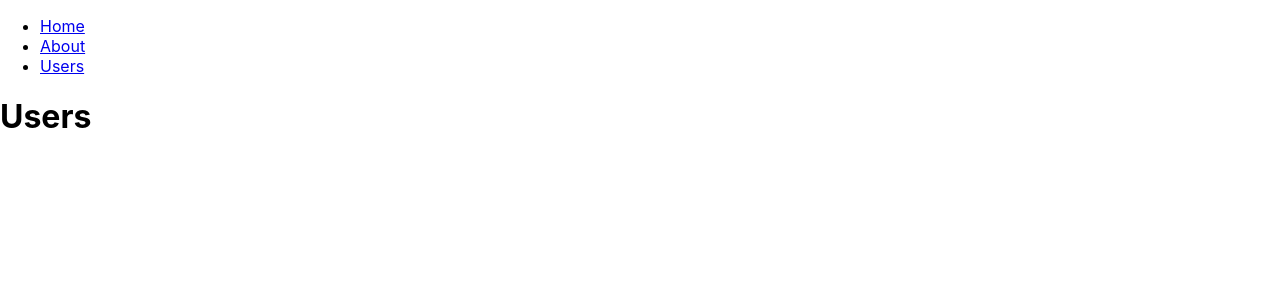
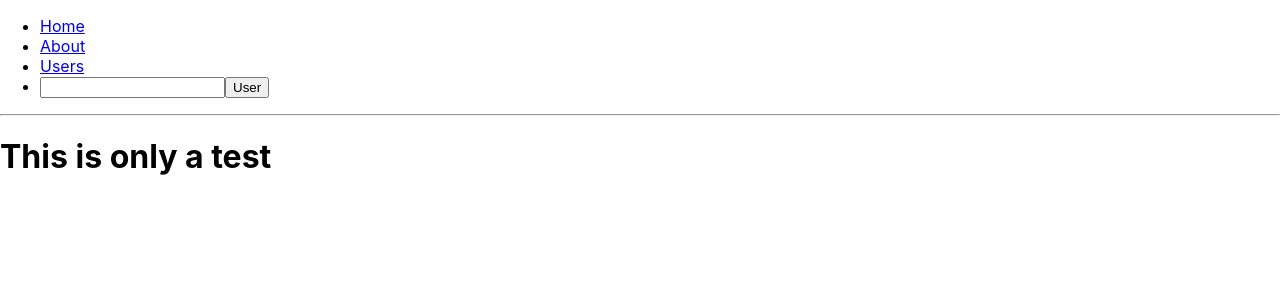
Before and after one commit to bayl0n/twitter-clone, a React (Create React App) app in the folder client/: page /users in a window 1280 px wide. Shown: the top 300 px of the page. Built offline with nearby package versions, Linux system fonts and the light colour scheme.

Commit message:
Set up basic routing

```diff
--- a/client/package.json
+++ b/client/package.json
@@ -6,7 +6,9 @@
     "@testing-library/jest-dom": "^5.12.0",
     "@testing-library/react": "^11.2.6",
     "@testing-library/user-event": "^12.8.3",
+    "bootstrap": "^5.0.0",
     "react": "^17.0.2",
+    "react-bootstrap": "^1.5.2",
     "react-dom": "^17.0.2",
     "react-router-dom": "^5.2.0",
     "react-scripts": "4.0.3",
--- a/client/src/App.js
+++ b/client/src/App.js
@@ -1,16 +1,22 @@
-import Home from "./pages/Home";
 import {
-    BrowserRouter as Router,
     Switch,
     Route,
     Link
 } from "react-router-dom";
+import { useState } from "react";
+
+import Home from './pages/Home';
+import About from './pages/About';
+import User from './components/User';
+import AllUsers from './components/AllUsers';
 
 function App() {
+
+    const [user, setUser] = useState("");
+
     return (
-        <Router>
+        <>
             <div>
-                <nav>
                 <ul>
                     <li>
                         <Link to="/">Home</Link>
@@ -21,22 +27,29 @@ function App() {
                     <li>
                         <Link to="/users">Users</Link>
                     </li>
+                    <li>
+                        <input type="text" name="user" value={user} onChange={e => setUser(e.target.value)} />
+                        <Link to={`/users/${ user }`}><button>User</button></Link>
+                    </li>
                 </ul>
-                </nav>
+                <hr />
             </div>
 
             <Switch>
                 <Route path="/about">
-                    <h1>About</h1>
+                    <About />
+                </Route>
+                <Route path="/users/:id">
+                    <User />
                 </Route>
                 <Route path="/users">
-                    <h1>Users</h1>
+                    <AllUsers />
                 </Route>
                 <Route path="/">
-                    <h1>Home</h1>
+                    <Home />
                 </Route>
             </Switch>
-        </Router>
+        </>
     );
 }
 
--- /dev/null
+++ b/client/src/components/AllUsers.js
@@ -0,0 +1,11 @@
+import React from 'react';
+
+function AllUsers() {
+    return (
+        <div>
+            <h1>This is only a test</h1>
+        </div>
+    );
+}
+
+export default AllUsers;
--- /dev/null
+++ b/client/src/components/User.js
@@ -0,0 +1,14 @@
+import React from 'react';
+import { useParams } from 'react-router-dom';
+
+function User() {
+    let { id } = useParams();
+
+    return (
+        <div>
+            <h3>ID: {id} </h3>
+        </div>
+    );
+}
+
+export default User;
--- a/client/src/index.js
+++ b/client/src/index.js
@@ -3,12 +3,13 @@ import ReactDOM from 'react-dom';
 import './index.css';
 import App from './App';
 import reportWebVitals from './reportWebVitals';
+import { BrowserRouter } from 'react-router-dom';
 
 ReactDOM.render(
-  <React.StrictMode>
-    <App />
-  </React.StrictMode>,
-  document.getElementById('root')
+    <BrowserRouter>
+        <App />
+    </BrowserRouter>,
+    document.getElementById('root')
 );
 
 // If you want to start measuring performance in your app, pass a function
--- /dev/null
+++ b/client/src/pages/About.js
@@ -0,0 +1,11 @@
+import React from 'react';
+
+function About() {
+    return (
+        <h1>
+            About
+        </h1>
+    );
+}
+
+export default About;
```
Also changed, not shown: 1 other file (tests, documents, lock files or other folders). Lines whose indentation alone changed are shown as unchanged.
